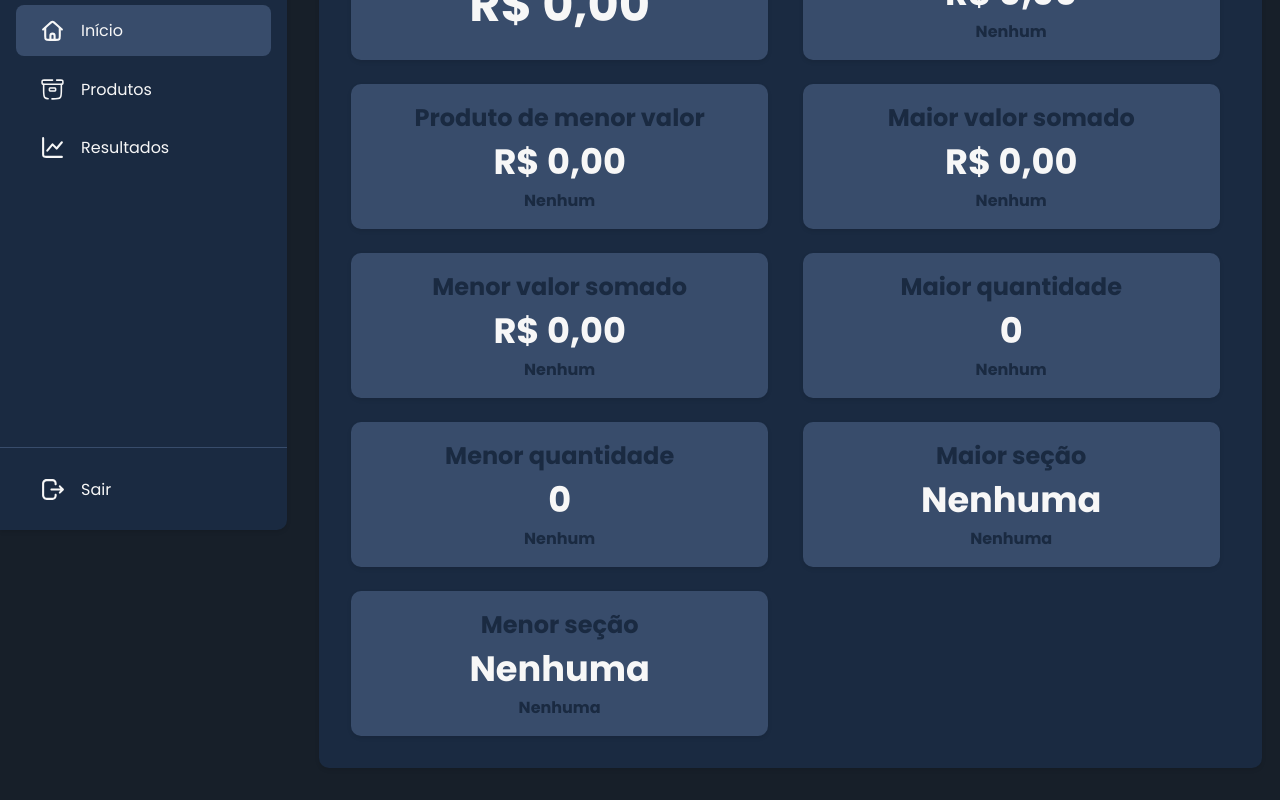
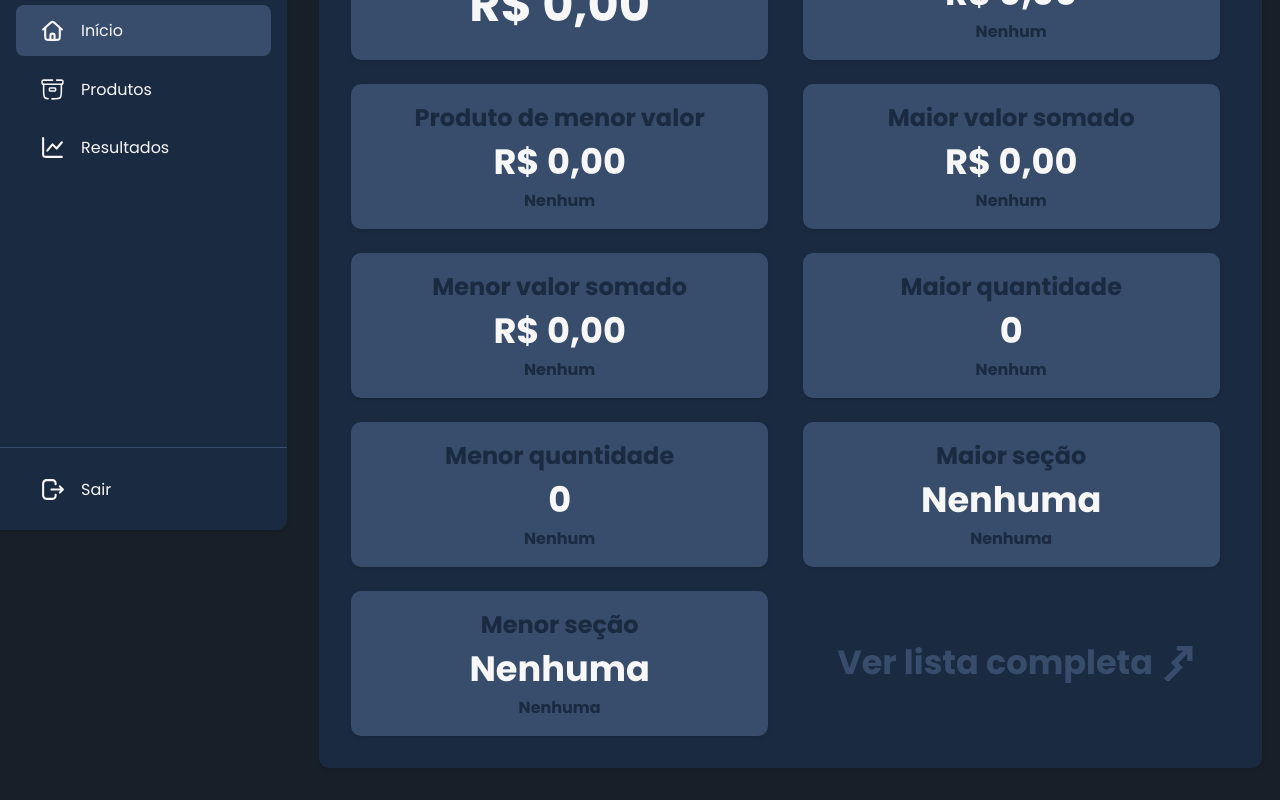
Before and after one commit to goncalvespedrogom/Controle-De-Estoque, a Next.js app: page / in a window 1280 px wide. Shown: the part 379-1179 px from the top of the page. Built offline with nearby package versions, Linux system fonts and the light colour scheme.

Commit message:
Add btn no dashboard

```diff
--- a/src/components/Dashboard.tsx
+++ b/src/components/Dashboard.tsx
@@ -1,7 +1,10 @@
 "use client";
 
+import Image from "next/image";
 import React, { useState, useEffect } from "react";
 import styles from "@/styles/dashboard.module.css";
+import List from "@/assets/list.svg"
+
 
 interface Product {
   id: number;
@@ -282,6 +285,17 @@ export function Dashboard() {
             </p>
           </div>
         </div>
+
+        <div className={styles["dashboard-box-second"]}>
+          <a href="/products">Ver lista completa</a>
+          <Image
+            src={List}
+            alt="Ícone da lista"
+            width={35}
+            height={35}
+          />
+        </div>
+
       </div>
     </div>
   );
--- a/src/styles/dashboard.module.css
+++ b/src/styles/dashboard.module.css
@@ -78,6 +78,27 @@
   flex-direction: column;
   justify-content: center;
   height: 70%;
+}
+
+.dashboard-box-second{
+  display: flex;
+  justify-content: center;
+  align-items: center;
+  font-size: 1.3rem;
+  color: #384c6b;
+  gap: .5rem;
+}
+
+.dashboard-box-second a{
+  color: #384c6b;
+  text-decoration: none;
+  font-size: 2.1rem;
+  font-weight: 700;
+  cursor: pointer;
+}
+
+.dashboard-box-second a:hover{
+  border-bottom: 2px solid #384c6b;
 }
 
 @media screen and (max-width: 1795px) {
```
Also changed, not shown: src/assets/list.svg (added).
